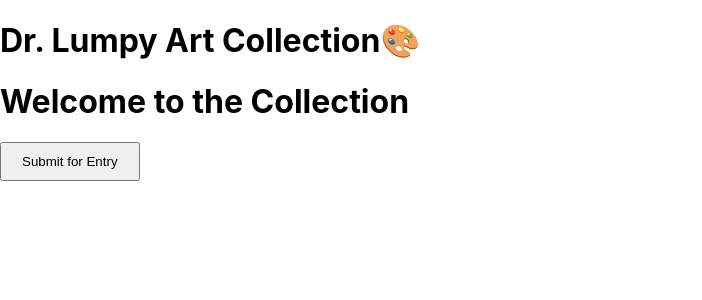
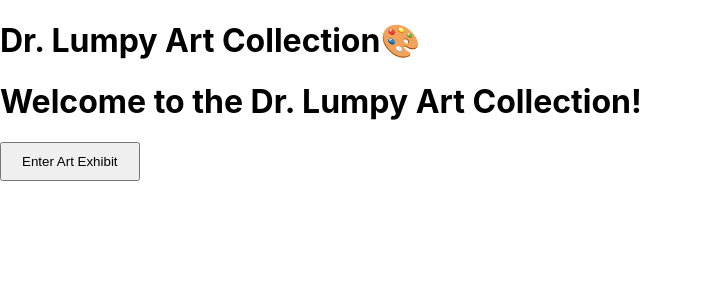
Before and after one commit to ASPhillips8/react-project-art, a React (Create React App) app: page / in a window 1280 px wide. Shown: the top 300 px of the page, without its empty margins (0-702 px from the left). Built offline with nearby package versions, Linux system fonts and the light colour scheme.

Commit message:
Removed Home page and updated routes

```diff
--- a/src/App.js
+++ b/src/App.js
@@ -1,24 +1,28 @@
 import React from "react"
-import { Outlet, useLocation, Link } from "react-router-dom"
+import { Outlet, useLocation, useNavigate } from "react-router-dom"
 import NavBar from "./components/NavBar"
 import Header from "./components/Header"
 
 function App() {
   const location = useLocation()
-  const isHomePage = location.pathname === "/"
+  const navigate = useNavigate()
+  const isLandingPage = location.pathname === "/"
+
+  function handleEnterClick() {
+    navigate("/art-exhibit")
+  }
 
   return (
     <div>
-      <Header>{!isHomePage ? <NavBar /> : null}</Header>
+      <Header>{!isLandingPage && <NavBar />}</Header>
       <main>
-        <Outlet />
-        {isHomePage && (
+        {isLandingPage ? (
           <div>
-            <p>Welcome to the Dr. Lumpy Art Collection!</p>
-            <button>
-              <Link to="/art-exhibit">Enter Art Exhibit</Link>
-            </button>
+            <h1>Welcome to the Dr. Lumpy Art Collection!</h1>
+            <button onClick={handleEnterClick}>Enter Art Exhibit</button>
           </div>
+        ) : (
+          <Outlet />
         )}
       </main>
     </div>
--- a/src/components/NavBar.js
+++ b/src/components/NavBar.js
@@ -5,7 +5,7 @@ import "./NavBar.css"
 function NavBar() {
   return (
     <nav className="nav">
-      <NavLink to="/artworks" className="navbar">
+      <NavLink to="/art-exhibit" className="navbar">
         Home
       </NavLink>
       <NavLink to="/artists" className="navbar">
--- a/src/index.js
+++ b/src/index.js
@@ -7,4 +7,8 @@ import routes from "./routes"
 const router = createBrowserRouter(routes)
 
 const root = ReactDOM.createRoot(document.getElementById("root"))
-root.render(<RouterProvider router={router} />)
+root.render(
+  <React.StrictMode>
+    <RouterProvider router={router} />
+  </React.StrictMode>
+)
--- a/src/pages/ArtExhibit.js
+++ b/src/pages/ArtExhibit.js
@@ -51,7 +51,6 @@ function ArtExhibit() {
 
   return (
     <main>
-      <Header />
       <NavBar />
       <h1>The Current Exhibit</h1>
       <Search onSearch={handleTitleSearch} />
--- a/src/pages/Artists.js
+++ b/src/pages/Artists.js
@@ -32,7 +32,6 @@ function Artists() {
 
   return (
     <main>
-      <Header />
       <NavBar />
       <h1>Artists on Display</h1>
       <Search onSearch={handleArtistSearch} />
--- a/src/pages/Artwork.js
+++ b/src/pages/Artwork.js
@@ -21,7 +21,6 @@ function Artwork() {
 
   return (
     <div className="artwork-page">
-      <Header />
       <NavBar />
       <main className="artwork-details">
         <article className="text-elements">
--- a/src/pages/Genre.js
+++ b/src/pages/Genre.js
@@ -32,7 +32,6 @@ function Genre() {
 
   return (
     <main>
-      <Header />
       <NavBar />
       <h1>Genres on Display</h1>
       <Search onSearch={handleGenreSearch} />
--- a/src/pages/Home.js
+++ /dev/null
@@ -1,21 +0,0 @@
-import React from "react"
-import { useNavigate } from "react-router-dom"
-import Header from "../components/Header"
-
-function Home() {
-  const navigate = useNavigate()
-
-  function handleEnterClick() {
-    navigate("/artworks")
-  }
-
-  return (
-    <div>
-      <Header />
-      <h1>Welcome to the Collection</h1>
-      <button onClick={handleEnterClick}>Submit for Entry</button>
-    </div>
-  )
-}
-
-export default Home
--- a/src/routes.js
+++ b/src/routes.js
@@ -1,4 +1,4 @@
-import Home from "./pages/Home"
+import App from "./App"
 import ArtExhibit from "./pages/ArtExhibit"
 import Artists from "./pages/Artists"
 import Genre from "./pages/Genre"
@@ -8,28 +8,26 @@ import ErrorPage from "./pages/ErrorPage"
 const routes = [
   {
     path: "/",
-    element: <Home />,
+    element: <App />,
     errorElement: <ErrorPage />,
+    children: [
+      {
+        path: "art-exhibit",
+        element: <ArtExhibit />,
       },
       {
-    path: "/artworks",
-    element: <ArtExhibit />,
-    errorElement: <ErrorPage />,
+        path: "artists",
+        element: <Artists />,
       },
       {
-    path: "/artists",
-    element: <Artists />,
-    errorElement: <ErrorPage />,
+        path: "genres",
+        element: <Genre />,
       },
       {
-    path: "/genres",
-    element: <Genre />,
-    errorElement: <ErrorPage />,
+        path: "artwork/:id",
+        element: <Artwork />,
       },
-  {
-    path: "/artwork/:id",
-    element: <Artwork />,
-    errorElement: <ErrorPage />,
+    ],
   },
 ]
 
```
Lines whose indentation alone changed are shown as unchanged.
